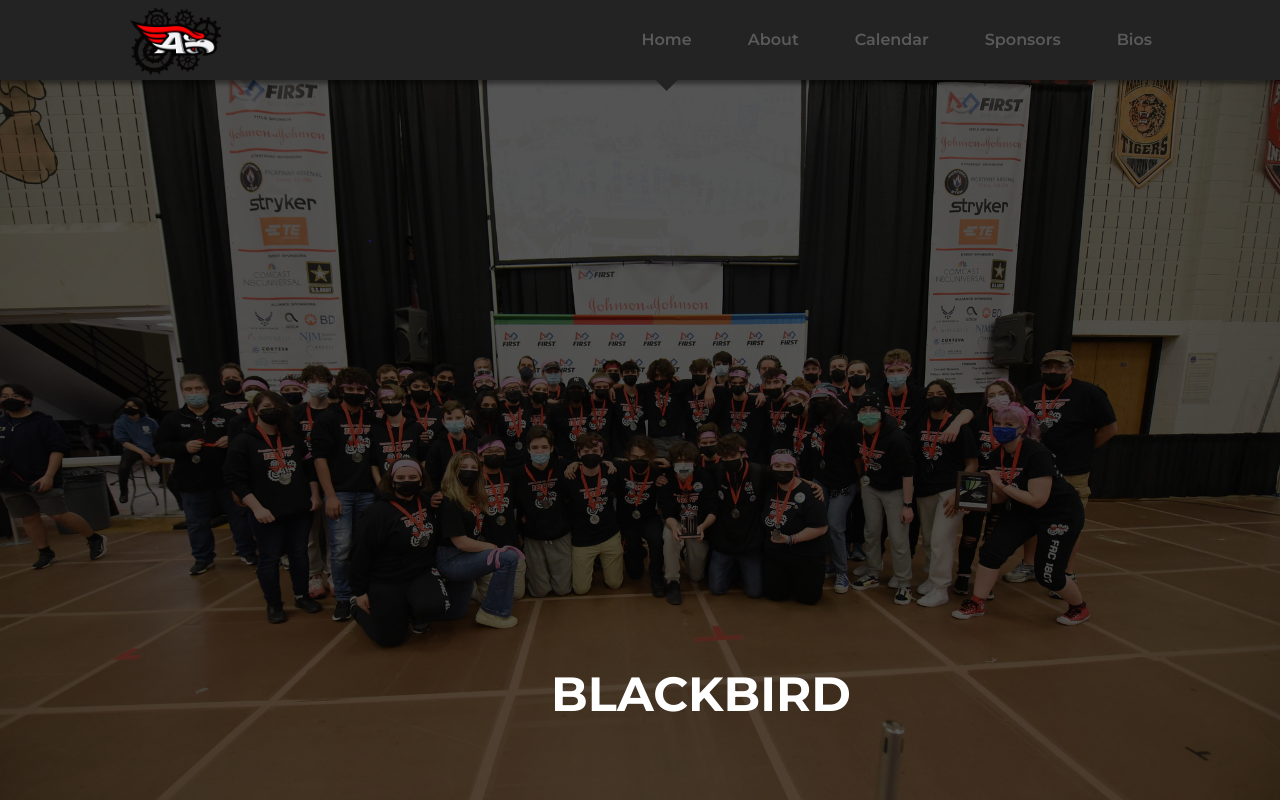
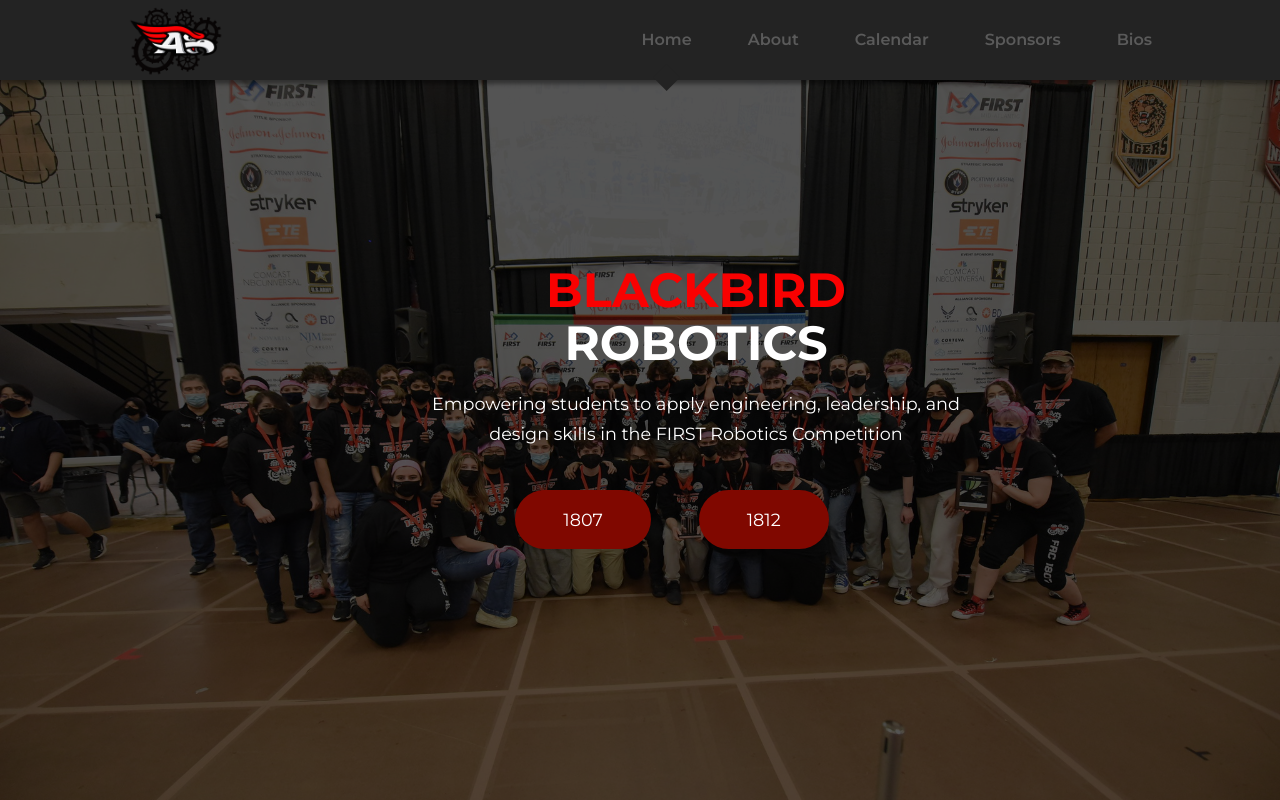
Before and after one commit to ashwadud/frc1807, a React (Create React App) app: page / in a window 1280 px wide. Shown: the top 800 px of the page. Built offline with nearby package versions, Linux system fonts and the light colour scheme.

Commit message:
homepage animation

```diff
--- a/src/components/MainHeader.jsx
+++ b/src/components/MainHeader.jsx
@@ -5,27 +5,22 @@ const MainHeader = () => {
     <header className="main__header">
       <div className="main__header-container">
         <div className="main__header-center">
-          <h1>
-            <div class="words">
-              <span>Allentown</span>
-              <span>Redbird</span>
-              <span>Blackbird</span>
+          <div className='outer-heading'>
+            <div className="inner-heading">
+              <span>
+                Allentown <br/>
+                Redbird <br/>
+                Blackbird <br/>
+              </span>
             </div>
-
-            Robotics</h1>
+          </div>
+          <h1>Robotics</h1>
           <p>
           Empowering students to apply engineering, leadership, and design skills in the FIRST Robotics Competition
           </p>
           <Link to="/about" className='btn lg'>1807</Link>
           <Link to="/bios" className='btn lg'>1812</Link>
         </div>
-        {/* <div className="main__header-right">
-          <div className="main__header-circle"></div>
-          <div className="main__header-image">
-            <img src={Image} alt="Main Header Image" />
-          </div>
-        </div> */}
-
       </div>
     </header>
   )
--- a/src/pages/home/home.css
+++ b/src/pages/home/home.css
@@ -42,15 +42,54 @@
     color: var(--color-white);
 }
 
-.main__header-center span {
-    display: block;
-    height: 100%;
-    padding-left: 10px;
-    animation: spin_words 6s infinite
+.main__header-center .btn.lg {
+    margin-right: 3rem;
 }
 
-.main__header-center .btn.lg {
-    margin-right: 3rem;
+.outer-heading {
+    display: flex;
+    flex-direction: column;
+    justify-content: center;
+    align-items: center;
+}
+
+.inner-heading {
+    border: 0px solid #ddd;
+    height: 50px;
+    line-height: 50px;
+    font-weight: 900;
+    font-size: 3rem;
+    text-transform: uppercase;
+    overflow: hidden;
+}
+
+.inner-heading span {
+    position: relative;
+    color: var(--color-secondary);
+    animation: animation 10s ease infinite;
+}
+
+@keyframes animation {
+    0%,
+    100% {
+        top:0;
+    }
+
+    20% {
+        top: 0;
+    }
+    25% {
+        top: -50px;
+    }
+    45% {
+        top: -50px;
+    }
+    50% {
+        top:-100px;
+    }
+    70% {
+        top:-100px;
+    }
 }
 
 /* .main__header-right {
@@ -228,10 +267,11 @@
 
 footer {
     background: var(--color-darkgrey);
-    margin-top: 7rem;
-    padding-top: 7rem;
+    margin-top: 5rem;
+    padding-top: 5rem;
     font-size: 0.9rem;
     color: var(--color-white);
+    border: 5px black;
 }
 
 .footer__container {
@@ -264,7 +304,7 @@ footer {
 }
 
 .footer__socials a {
-    background: var(--color-grey);
+    background: var(--color-primary);
     padding: 0.7rem;
     border: 1px solid transparent;
     border-radius: 0.6rem;
@@ -272,7 +312,7 @@ footer {
 }
 
 .footer__socials a svg {
-    color: var(--color-secondary)
+    color: var(--color-grey)
 }
 
 .footer__socials a:hover {
```
